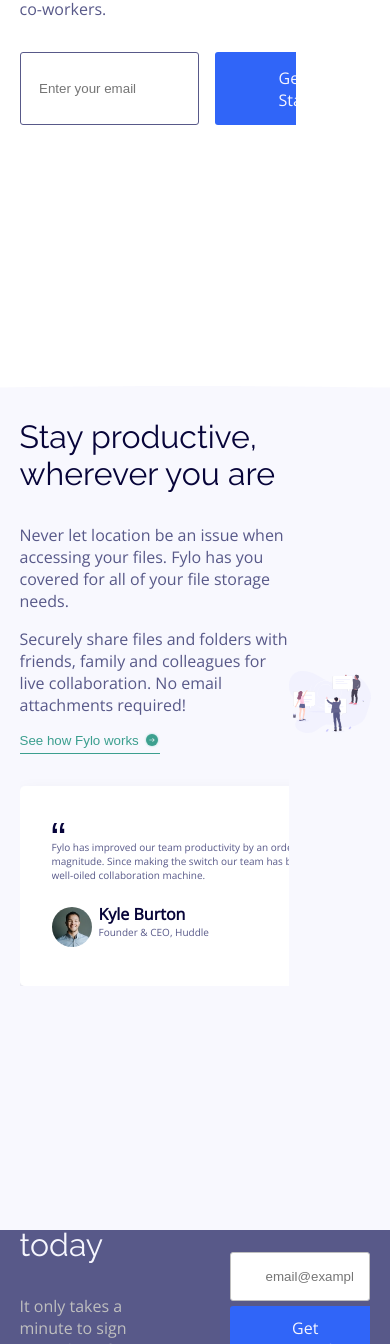
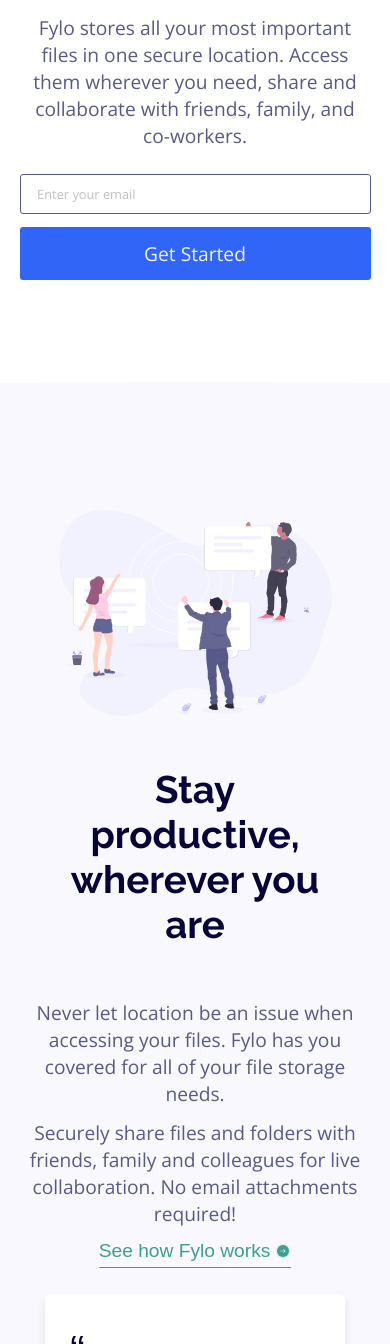
Before and after one commit to Deleau20/Challenge-Formation, a plain HTML site: page index.html in a window 390 px wide. Shown: the part 656-2000 px from the top of the page. Drawn offline with nearby package versions, Linux system fonts and the light colour scheme.

Commit message:
code de responsivité 768px

```diff
--- a/css/style.css
+++ b/css/style.css
@@ -19,7 +19,6 @@
 
   /* Fonts */
   --raleway-family: "Raleway", sans-serif;
-  --raleway-weights: "400", "700";
   --open-sans-family: "Open Sans", sans-serif;
   --open-sans-weights: "400";
 }
@@ -36,14 +35,13 @@
   overflow-x: hidden;
 }
 
-
 body {
   font-family: var(--open-sans-family);
   font-weight: var(--open-sans-weights);
   font-size: 16px;
 }
 
-section{
+section {
   min-height: 100vh;
   padding: 2rem 5%;
 }
@@ -66,40 +64,33 @@ section{
   transition: 3s;
 }
 
-.header .navbar ul li:hover, .header .navbar ul li.active {
+.header .navbar ul li:hover,
+.header .navbar ul li.active {
   border-bottom: 1px solid var(--bright-blue);
 }
 
-
-#menu-icon{
-    font-size: 2rem;
-    color: var(--desaturated-blue);
-    display: none;
-}
-
-
-.home{
+.home {
   display: flex;
   justify-content: center;
   align-items: center;
   margin-bottom: 5rem;
 }
 
-.home .home-content{
+.home .home-content {
   display: flex;
   flex-direction: column;
   justify-content: center;
 }
 
-.home .home-content h1{
+.home .home-content h1 {
   font-family: var(--raleway-family);
   font-size: 2.5rem;
-    font-weight: var(--raleway-weights);
+  font-weight: bold;
   color: var(--very-dark-blue);
   margin-bottom: 2rem;
 }
 
-.home .home-content p{
+.home .home-content p {
   font-family: var(--open-sans-family);
   font-weight: var();
   font-size: 1rem;
@@ -107,75 +98,79 @@ section{
   margin-bottom: 2rem;
 }
 
-.home .home-content span{
+.home .home-content span {
   display: flex;
   gap: 1rem;
 }
 
-.home .home-content .home-email{
+.home .home-content .home-email {
   width: 300px;
   border-radius: 3px;
   border: 1px solid var(--desaturated-blue);
 }
 
-.home .home-content .home-email:focus{
+.home .home-content .home-email::placeholder {
+  font-family: var(--open-sans-family);
+  font-size: 1rem;
+  color: var(--light-gray);
+}
+
+.home .home-content .home-email:focus {
   border: 1px solid var(--bright-blue);
 }
 
-.home .home-content .btn{
+.home .home-content .btn {
   font-family: var(--open-sans-family);
   font-size: 1rem;
   color: var(--light-grayish-blue);
   background-color: var(--bright-blue);
-    padding: .9rem 4rem;
+  padding: 0.9rem 4rem;
   border-radius: 3px;
   cursor: pointer;
   transition: 0.3s;
 }
 
-.home .home-content .btn:hover{
+.home .home-content .btn:hover {
   background-color: var(--moderate-cyan);
 }
 
-.home .home-img{
+.home .home-img {
   display: flex;
   justify-content: center;
   align-items: center;
 }
 
-.home .home-img img{
+.home .home-img img {
   width: 80vw;
 }
 
-#features{
+#features {
   background-image: url("../images/bg-curve-desktop.svg");
   background-repeat: no-repeat;
   background-size: cover;
   background-position: center;
 }
 
-.features .features-content{
+.features .features-content {
   display: flex;
-  justify-content: center;
-  align-items: center;
 }
 
-.features .features-content .features-text h2{
+.features .features-content .features-text h2 {
   font-family: var(--raleway-family);
   font-size: 2rem;
-  font-weight: var(--raleway-weights);
+  font-weight: bold;
   color: var(--very-dark-blue);
   margin-bottom: 2rem;
 }
 
-.features .features-content .features-text p{
+.features .features-content .features-text p {
   font-family: var(--open-sans-family);
   font-size: 1rem;
   color: var(--desaturated-blue);
   margin-bottom: 1rem;
 }
 
-.features .features-content .features-text .features-btn{
+.features .features-content .features-text .features-btn {
   display: flex;
   align-items: center;
   gap: 5px;
@@ -184,93 +179,95 @@ section{
   padding-bottom: 5px;
 }
 
-.features .features-content .features-text .features-btn button{
+.features .features-content .features-text .features-btn button {
   background-color: transparent;
   color: var(--moderate-cyan);
 }
 
-
-.features .features-content .features-img{
+.features .features-content .features-img {
   display: flex;
   justify-content: center;
   align-items: center;
 }
 
-.features .features-content .features-img img{
+.features .features-content .features-img img {
   width: 70vw;
 }
 
-.features .features-content .features-text .features-testimony{
+.features .features-content .features-text .features-testimony {
+  display: flex;
+  flex-direction: column;
+  align-items: start;
+  padding: 2rem;
+  justify-content: center;
   margin-top: 2rem;
-  padding: 2rem;
   background-color: white;
-  width: 350px;
-  height: 200px;
+  width: 320px;
+  height: 220px;
   border-radius: 5px;
-  box-shadow: 0px 10px 20px rgba(0, 0, 0, 0.1);
+  box-shadow: 0px 5px 10px rgba(0, 0, 0, 0.1);
 }
 
-.features .features-content .features-text .features-testimony p{
+.features .features-content .features-text .features-testimony img {
+  margin-bottom: 0.5rem;
+}
+
+.features .features-content .features-text .features-testimony p {
   font-family: var(--open-sans-family);
   font-size: 10px;
-  color: var(--desaturated-blue);
+  color: var(--very-dark-blue);
   margin-bottom: 1rem;
 }
 
+.testimony-profil {
+  width: 55px;
+  border-radius: 50%;
+  border: 2px solid var(--white-color);
+}
 
-.features .features-content .features-text .features-testimony .testimony-author{
+.testimony-author {
   display: flex;
   align-items: center;
-  gap: 7px;
+  column-gap: 0.5rem;
 }
 
-.features .features-content .features-text .features-testimony .testimony-author img{
-  width: 40px;
-  height: 40px;
-  border-radius: 50%;
-}
-
-.features .features-content .features-text .features-testimony .testimony-author .author-info{
-  display: flex;
-  flex-direction: column;
-  margin-top: 5px;
+.author-info .author-name {
+  font-size: 10px;
   color: var(--very-dark-blue);
 }
 
-.features .features-content .features-text .features-testimony .testimony-author .author-info p{
-  color: var(--desaturated-blue);
+.author-info .author-job {
+  font-size: 10px;
+  font-weight: 400;
+  color: var(--very-dark-blue);
 }
 
-
-footer{
+footer {
   width: 100%;
-  height: 30rem;
 }
 
-#team{
+#team {
   background-color: var(--desaturated-blue);
   width: 100%;
-  height: 13rem;
   display: flex;
   justify-content: center;
   align-items: center;
 }
 
-.team .team-content{
+.team .team-content {
   display: flex;
   justify-content: center;
   align-items: center;
   padding: 2rem 5%;
 }
 
-.team .team-content .team-text{
-  width: 60%;
+.team .team-content .team-text {
   display: flex;
   flex-direction: column;
   padding-right: 5rem;
 }
 
-.team .team-content .team-text h2{
+.team .team-content .team-text h2 {
   font-family: var(--raleway-family);
   font-size: 2rem;
   font-weight: var(--raleway-weights);
@@ -278,63 +275,54 @@ footer{
   margin-bottom: 2rem;
 }
 
-.team .team-content .team-text p{
+.team .team-content .team-text p {
   font-family: var(--open-sans-family);
   font-size: 1rem;
   color: var(--light-gray);
   margin-bottom: 1rem;
 }
 
-.team .team-content .team-email{
-  width: 40%;
+.team .team-content .team-email {
   display: flex;
   flex-direction: column;
   gap: 5px;
 }
 
-.team .team-content .team-email input{
-  width: 100%;
+.team .team-content .team-email input {
+  width: 600px;
+  height: 50px;
   border-radius: 3px;
   border: 1px solid var(--light-gray);
-  padding: 1rem;
 }
 
-
-
-.team .team-content .team-email .btn{
+.team .team-content .team-email .btn {
   font-family: var(--open-sans-family);
   font-size: 1rem;
   color: var(--light-grayish-blue);
   background-color: var(--bright-blue);
-  padding: .7rem 3rem;
+  width: 200px;
+  height: 40px;
   border-radius: 3px;
-  cursor: pointer;
-  transition: 0.3s;
-  width: fit-content;
 }
 
-
-#footer{
+#footer {
   background-color: var(--very-dark-blue);
   width: 100%;
-  height: 17rem;
   display: flex;
   flex-direction: column;
   align-items: flex-start;
   justify-content: center;
-  padding: .9rem 5%;
+  padding: 0.9rem 5%;
 }
 
-.footer-nav{
+.footer-nav {
   display: flex;
   justify-content: space-between;
   align-items: flex-start;
   width: 100%;
 }
 
-
-
-.footer-nav .nav-address span{
+.footer-nav .nav-address span {
   display: flex;
   gap: 1rem;
   color: var(--light-gray);
@@ -342,26 +330,24 @@ footer{
   font-size: 1rem;
 }
 
-.footer-nav .nav-links ul{
+.footer-nav .nav-links ul {
   display: flex;
   flex-direction: column;
   color: var(--light-gray);
 }
 
-
-.footer-nav .nav-links ul a{
+.footer-nav .nav-links ul a {
   color: var(--light-gray);
   gap: 2rem;
 }
 
-.footer-nav .nav-social{
+.footer-nav .nav-social {
   color: var(--light-gray);
   height: 100px;
   padding: 5px;
 }
 
-
-.footer-nav .nav-social span i{
+.footer-nav .nav-social span i {
   width: 100px;
   height: 100px;
   border-radius: 50%;
@@ -369,3 +355,165 @@ footer{
   margin-left: 5px;
   padding: 3px;
 }
+
+/* BREAKPOINTS */
+
+@media (max-width: 1200px) {
+  html {
+    font-size: 80%;
+  }
+}
+
+@media (max-width: 991px) {
+  .header {
+    padding: 2rem 5%;
+  }
+
+  section {
+    padding: 10rem 5% 3rem;
+  }
+
+  #footer {
+    padding: 2rem 5%;
+  }
+}
+
+@media (max-width: 768px) {
+  .home {
+    flex-direction: column-reverse;
+  }
+
+  .home .home-content h1 {
+    font-size: 3rem;
+    text-align: center;
+  }
+
+  .home .home-content p {
+    font-size: 1.5rem;
+    text-align: center;
+  }
+
+  .home .home-content img {
+    width: 70vw;
+  }
+
+  .home .home-content span {
+    display: flex;
+    flex-direction: column;
+    gap: 1rem;
+  }
+
+  .home .home-content .home-email {
+    width: 100%;
+    height: 40px;
+    border-radius: 3px;
+    border: 1px solid var(--desaturated-blue);
+  }
+
+  .home .home-content .home-email:focus {
+    border: 1px solid var(--bright-blue);
+  }
+
+  .home .home-content .btn {
+    padding: 1rem 4rem;
+    font-size: 1.5rem;
+  }
+
+  .features .features-content {
+    flex-direction: column-reverse;
+  }
+
+  .features .features-content .features-text {
+    width: 100%;
+    display: flex;
+    flex-direction: column;
+    align-items: center;
+    justify-content: center;
+  }
+
+  .features .features-content .features-img img {
+    width: 70vw;
+  }
+
+  .features .features-content .features-text h2 {
+    font-size: 3rem;
+    text-align: center;
+    margin: 4rem;
+  }
+
+  .features .features-content .features-text p {
+    font-size: 1.5rem;
+    text-align: center;
+  }
+
+  .features .features-content .features-text .features-btn button {
+    font-size: 1.5rem;
+  }
+
+  .features .features-content .features-text .features-testimony {
+    width: 300px;
+    margin-top: 2rem;
+    padding: 2rem;
+    display: flex;
+  }
+
+  .features .features-content .features-text .features-testimony p {
+    text-align: start;
+  }
+
+  .team-content {
+    display: flex;
+    flex-direction: column;
+    align-items: center;
+    justify-content: center;
+    padding: 0;
+    margin: 0;
+  }
+
+  .team-email {
+    display: flex;
+    flex-direction: column;
+    align-items: center;
+    justify-content: center;
+  }
+
+  .team .team-content .team-email .btn {
+    font-family: var(--open-sans-family);
+    font-size: 1rem;
+    color: var(--light-grayish-blue);
+    background-color: var(--bright-blue);
+    width: 600px;
+    height: 40px;
+    border-radius: 3px;
+  }
+
+
+  .team .team-content .team-text {
+    display: flex;
+    align-items: center;
+    justify-content: center;
+    flex-direction: column;
+    padding-right: 0;
+  }
+
+  .team .team-content .team-text h2 {
+    font-family: var(--raleway-family);
+    font-size: 2rem;
+    font-weight: var(--raleway-weights);
+    color: var(--light-grayish-blue);
+    margin-bottom: 2rem;
+  }
+
+  .team .team-content .team-text p {
+    font-family: var(--open-sans-family);
+    font-size: 1rem;
+    color: var(--light-gray);
+    margin-bottom: 1rem;
+    text-align: center;
+  }
+}
+
+
+@media (min-width: 320px){
+
+}
--- a/index.html
+++ b/index.html
@@ -23,8 +23,6 @@
     <a href="#" class="logo">
       <img src="./images/logo.svg" alt="Fylo logo" />
     </a>
-
-    <i class="ri-menu-line" id="menu-icon"></i>
 
     <nav class="navbar">
       <ul class="nav-list">
@@ -82,24 +80,24 @@
           <img src="./images/icon-arrow.svg" alt="">
         </div>
 
-
         <div class="features-testimony">
-          <span>
-            <img src="./images/icon-quotes.svg" alt="icon-quotes" />
-          </span>
+          <img src="./images/icon-quotes.svg" alt="">
           <p>
             Fylo has improved our team productivity by an order of magnitude.
             Since making the switch our team has become a well-oiled
             collaboration machine.
           </p>
           <div class="testimony-author">
-            <img src="./images/avatar-testimonial.jpg" alt="avatar-testimonial" />
+            <img src="./images/avatar-testimonial.jpg" alt="avatar-testimonial" class="testimony-profil">
+
             <div class="author-info">
-              <h4>Kyle Burton</h4>
-              <p>Founder & CEO, Huddle</p>
+              <h3 class="author-name">Kyle Burton</h3>
+              <span class="author-job">Founder & CEO, Huddle</span>
             </div>
           </div>
         </div>
+
+
       </div>
       <div class="features-img">
         <img src="./images/illustration-2.svg" alt="illustration-2" />
```
Also changed, not shown: 1 other file. Lines whose indentation alone changed are shown as unchanged.
